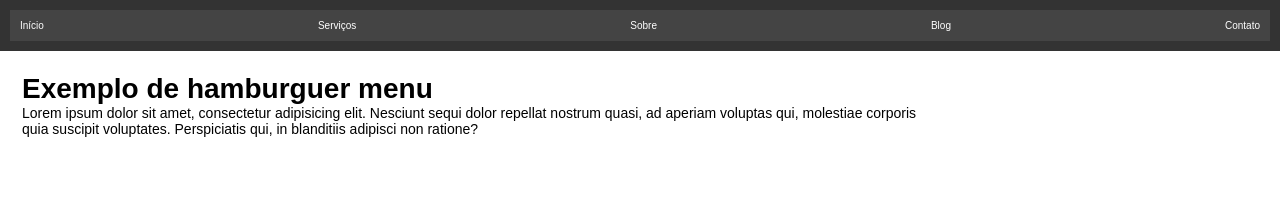
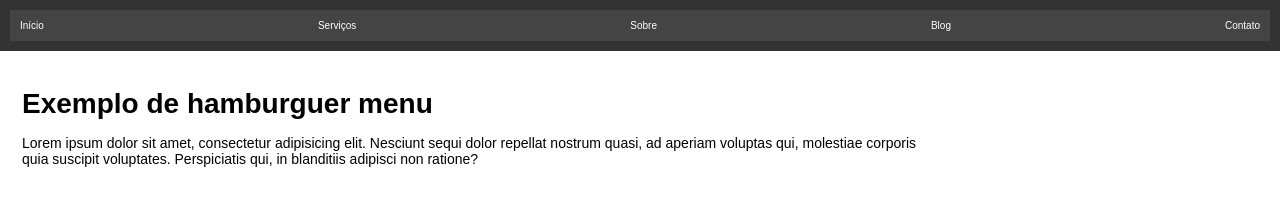
Before and after one commit to vinicius-dias3/menu-hamburguer-acessivel, a plain HTML site: page index.html in a window 1280 px wide. Drawn offline with Linux system fonts and the light colour scheme.

Commit message:
ajuste css e reame pronto!

```diff
--- a/src/css/styles.css
+++ b/src/css/styles.css
@@ -92,8 +92,8 @@ html{
   font-size: 1.4rem;
 }
 
-.main p{
-
+.main h1{
+  margin: 1.5rem 0;
 }
 
 .main p span{
```
Also changed, not shown: 1 other file.
